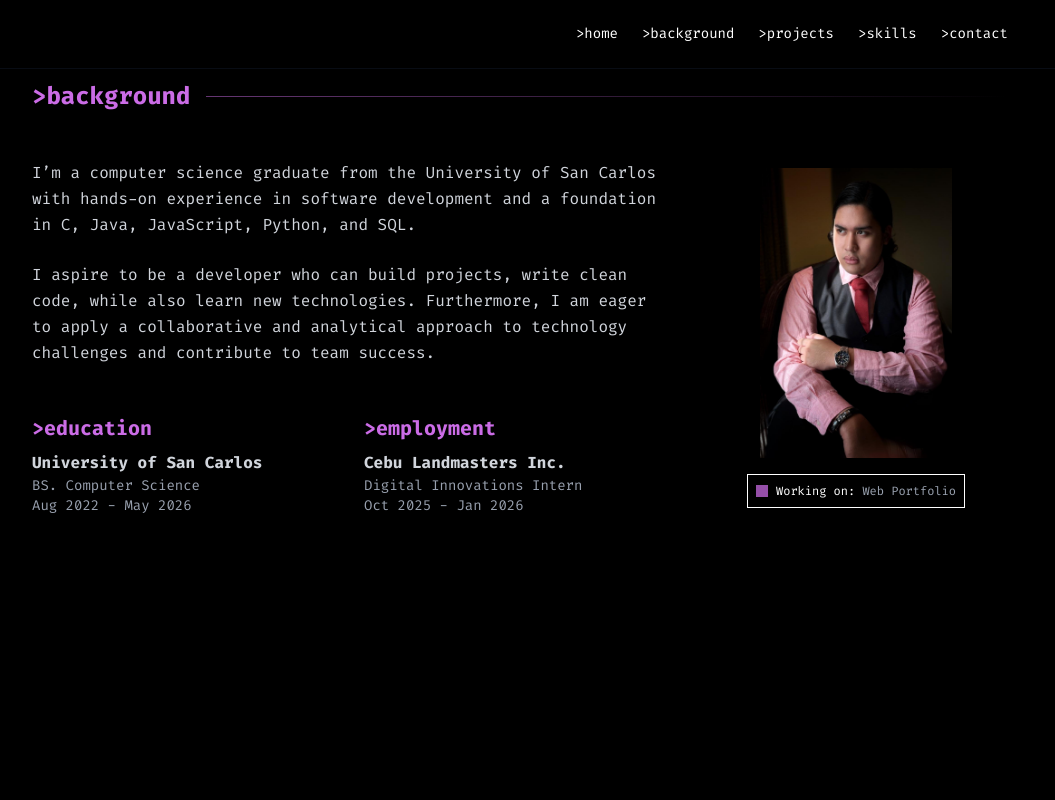
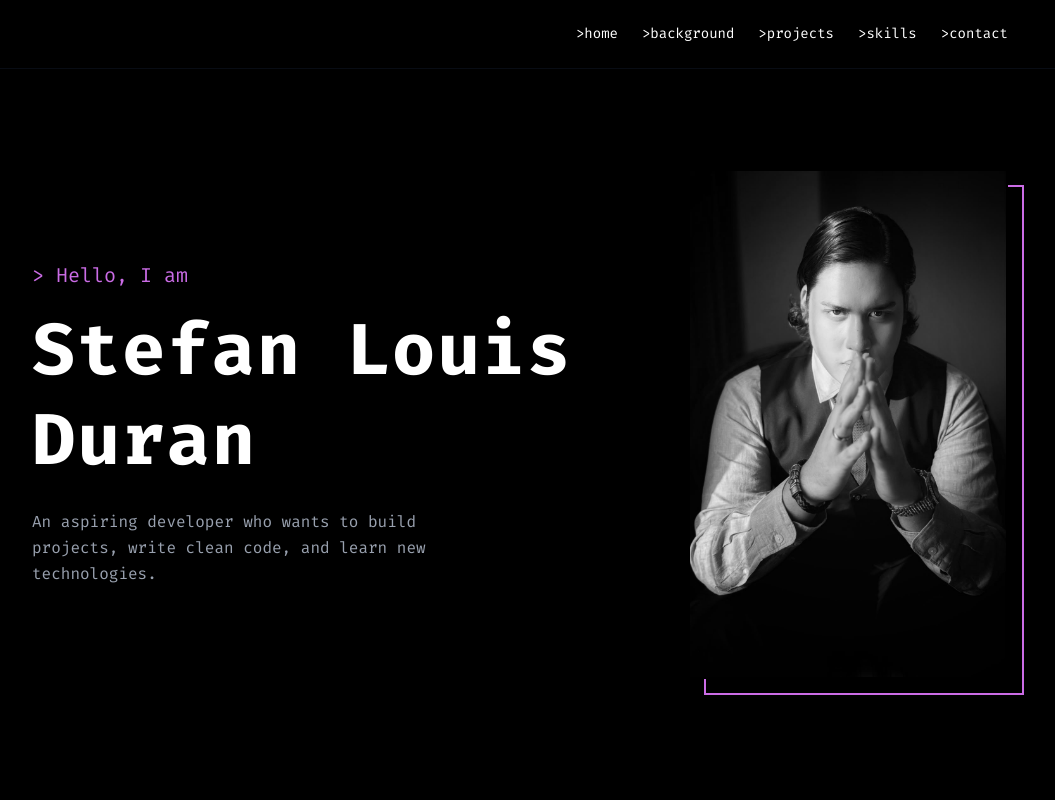
Before and after one commit to Siegescript/siegescript.github.io, a React app: page / in a window 1280 px wide. Shown: the top 800 px of the page, without its empty margins (120-1175 px from the left). Built offline with nearby package versions, Linux system fonts and the light colour scheme; the HTML template or start-up script is replaced by a standard one.

Commit message:
feat: created Hero section

```diff
--- a/src/App.jsx
+++ b/src/App.jsx
@@ -1,5 +1,6 @@
 import { useState } from 'react'
 import Navbar from './components/Navbar'
+import Hero from './sections/Hero'
 import Background from './sections/Background'
 
 function App() {
@@ -9,6 +10,7 @@ function App() {
 
       <Navbar />
       <main className="space-y-12">
+        <Hero/>
         <Background/>
       </main>
     </div>
--- a/src/sections/Hero.jsx
+++ b/src/sections/Hero.jsx
@@ -0,0 +1,32 @@
+import portrait from "../assets/aura.jpeg"
+
+function Hero() {
+  return (
+    <section id="home" className="pt-32 pb-20 max-w-5xl mx-auto px-6 flex flex-col-reverse md:flex-row items-center justify-between gap-16 min-h-screen">
+
+      {/* Left Content */}
+      <div className="max-w-xl">
+        <p className="text-[#cb6ce6] text-xl mb-4">&gt; Hello, I am</p>
+        <h1 className="text-6xl md:text-7xl font-bold text-white mb-6 leading-tight tracking-wide">
+          Stefan Louis<br />Duran
+        </h1>
+        <p className="text-gray-400 leading-relaxed max-w-md">
+          An aspiring developer who wants to build projects, write clean code, and learn new technologies.
+        </p>
+      </div>
+
+      {/* Right Image with Offset Border */}
+      <div className="relative shrink-0 mt-12 md:mt-0">
+        <div className="absolute top-4 -right-4 w-full h-full border-2 border-[#cb6ce6] z-0"></div>
+        <img
+          src={portrait}
+          alt="Stefan Louis Duran"
+          className="relative z-10 w-64 md:w-80 h-auto object-cover grayscale hover:grayscale-0 transition duration-500 border-2 border-black"
+        />
+      </div>
+
+    </section>
+  );
+}
+
+export default Hero;
```
Also changed, not shown: src/assets/aura.jpeg (added).
